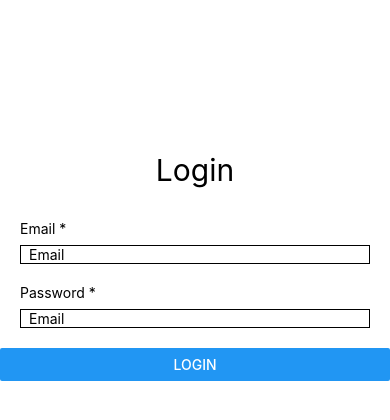
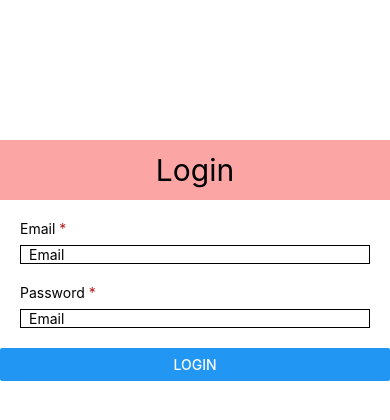
Before and after one commit to peekeah/easylogin-mobile, a React Native app: screen / in a window 390 px wide. Shown: the top 420 px of the page. Built offline with nearby package versions, Linux system fonts and the light colour scheme.

Commit message:
style: update tailwind color config

```diff
--- a/tailwind.config.js
+++ b/tailwind.config.js
@@ -3,11 +3,12 @@
 module.exports = {
   content: ["./App.{js,jsx,ts,tsx}", "./components/**/*.{js,jsx,ts,tsx}"],
   theme: {
-    colors: {
-      blue: '#0A0171',
-      green: '#2BC990'
+    extend: {
+      colors: {
+        blue: '#0A0171',
+        green: '#2BC990'
+      },
     },
-    extend: {},
   },
   plugins: []
 
```
